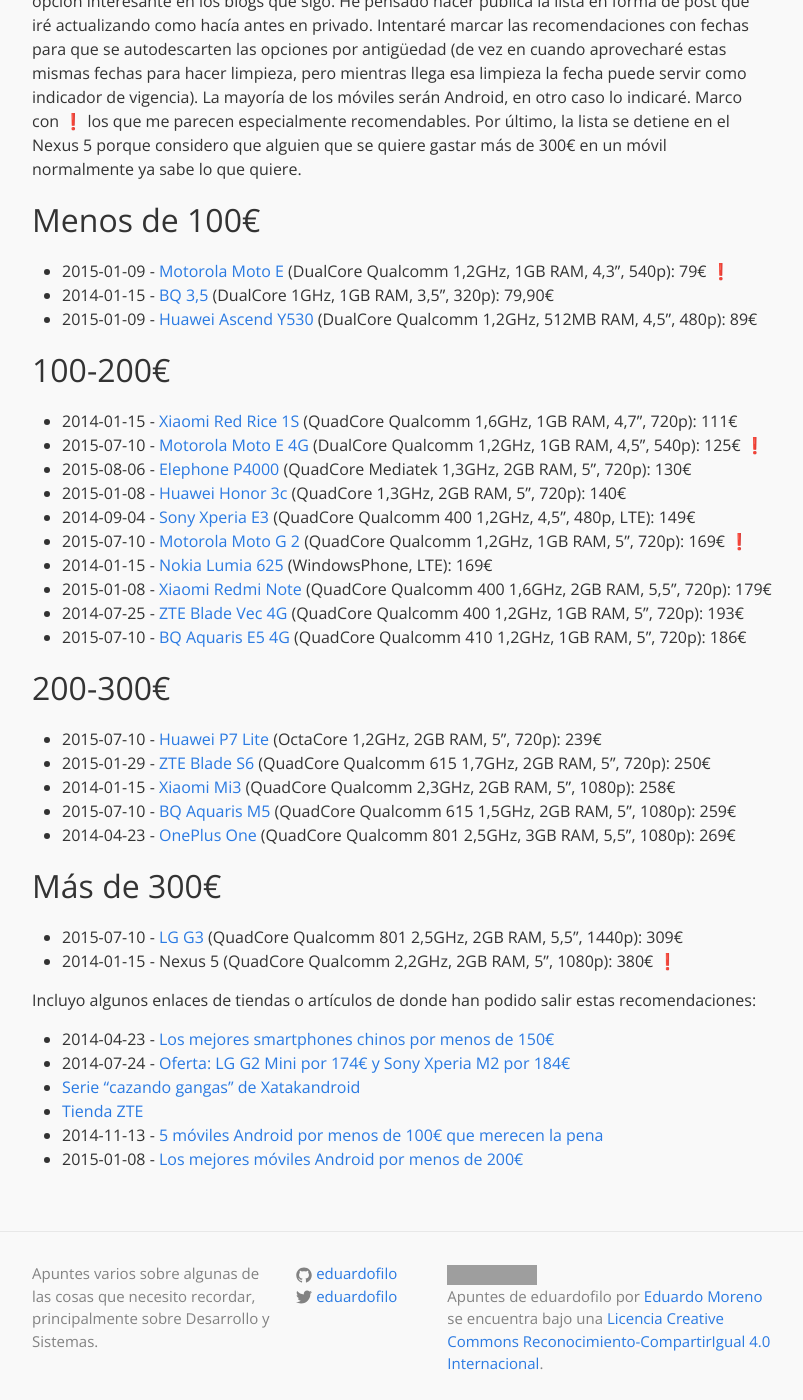
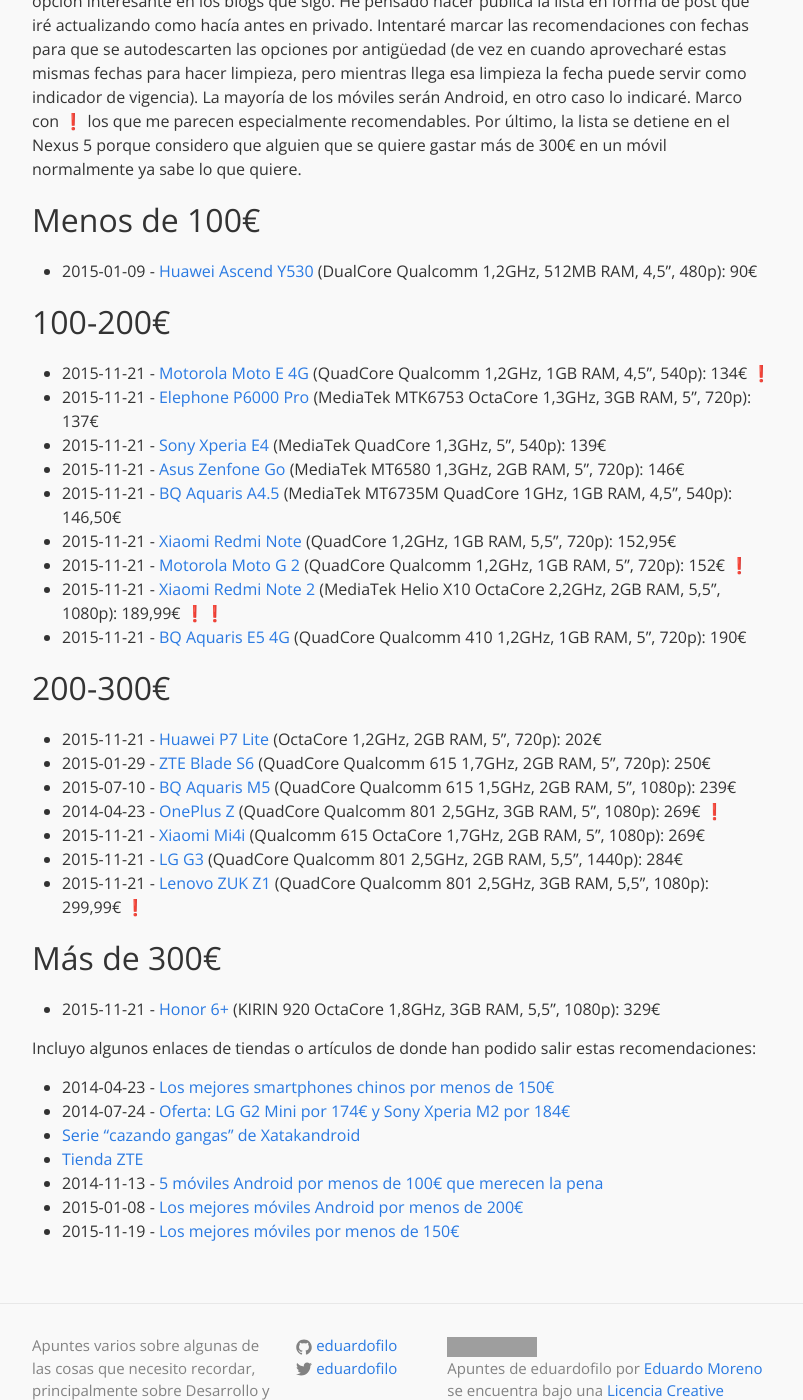
Before and after one commit to eduardofilo/eduardofilo.jekyll, a Jekyll site: the page built from _posts/2015-01-09-moviles.md, in a window 1280 px wide and 1400 px high, scrolled down 498 px. Shown: the whole window, without its empty margins (238-1041 px from the left). Built offline with Jekyll 4.4.1, drawn with Linux system fonts in a browser that asks for light colours; emoji names are drawn with the system emoji font; Markdown is read by kramdown in place of the engine named in the settings; grey boxes are pictures that could not be loaded.

Commit message:
Actualización post móviles.

```diff
--- a/_posts/2015-01-09-moviles.md
+++ b/_posts/2015-01-09-moviles.md
@@ -11,35 +11,33 @@
 
 ## Menos de 100€
 
-* 2015-01-09 - [Motorola Moto E](http://www.amazon.es/gp/product/B00KD7UZH8) (DualCore Qualcomm 1,2GHz, 1GB RAM, 4,3”, 540p): 79€ :exclamation:
-* 2014-01-15 - [BQ 3,5](http://www.bq.com/es/productos/aquaris-3-5.html) (DualCore 1GHz, 1GB RAM, 3,5”, 320p): 79,90€
-* 2015-01-09 - [Huawei Ascend Y530](http://www.amazon.es/gp/product/B00HRXA9CW) (DualCore Qualcomm 1,2GHz, 512MB RAM, 4,5”, 480p): 89€
+* 2015-01-09 - [Huawei Ascend Y530](http://www.amazon.es/gp/product/B00HRXA9CW) (DualCore Qualcomm 1,2GHz, 512MB RAM, 4,5”, 480p): 90€
 
 ## 100-200€
 
-* 2014-01-15 - [Xiaomi Red Rice 1S](http://www.aliexpress.com/item/Russian-Spainsh-support-Original-XIAOMI-Red-Rice-Hongmi-WCDMA-3G-Version-Quad-Core-MTK6589T-1-5Ghz/1479637026.html) (QuadCore Qualcomm 1,6GHz, 1GB RAM, 4,7”, 720p): 111€
-* 2015-07-10 - [Motorola Moto E 4G](http://www.amazon.es/gp/product/B00TXEG878) (DualCore Qualcomm 1,2GHz, 1GB RAM, 4,5”, 540p): 125€ :exclamation:
-* 2015-08-06 - [Elephone P4000](http://www.geekvida.es/elephone-p4000-2gb-16gb-blanco-p104306.html) (QuadCore Mediatek 1,3GHz, 2GB RAM, 5”, 720p): 130€
-* 2015-01-08 - [Huawei Honor 3c](http://www.amazon.es/gp/product/B00PK9MTXC) (QuadCore 1,3GHz, 2GB RAM, 5”, 720p): 140€
-* 2014-09-04 - [Sony Xperia E3](http://www.amazon.es/Sony-Xperia-E3-Smartphone-Quad-Core/dp/B00O7VSTHE) (QuadCore Qualcomm 400 1,2GHz, 4,5”, 480p, LTE): 149€
-* 2015-07-10 - [Motorola Moto G 2](http://www.amazon.es/gp/product/B00N7P33Y0) (QuadCore Qualcomm 1,2GHz, 1GB RAM, 5”, 720p): 169€ :exclamation:
-* 2014-01-15 - [Nokia Lumia 625](http://www.amazon.es/Nokia-Lumia-625-Smartphone-Importado/dp/B00E4KMSK2) (WindowsPhone, LTE): 169€
-* 2015-01-08 - [Xiaomi Redmi Note](http://www.amazon.es/gp/product/B00OLN4BNE) (QuadCore Qualcomm 400 1,6GHz, 2GB RAM, 5,5”, 720p): 179€
-* 2014-07-25 - [ZTE Blade Vec 4G](http://www.elandroidelibre.com/2014/07/zte-blade-vec-4g-analisis-y-experiencia-de-uso.html) (QuadCore Qualcomm 400 1,2GHz, 1GB RAM, 5”, 720p): 193€
-* 2015-07-10 - [BQ Aquaris E5 4G](http://www.amazon.es/gp/product/B00R81V22E) (QuadCore Qualcomm 410 1,2GHz, 1GB RAM, 5”, 720p): 186€
+* 2015-11-21 - [Motorola Moto E 4G](http://www.amazon.es/dp/B00TXEG878) (QuadCore Qualcomm 1,2GHz, 1GB RAM, 4,5”, 540p): 134€ :exclamation:
+* 2015-11-21 - [Elephone P6000 Pro](http://www.amazon.es/dp/B00Z9MKPMW/) (MediaTek MTK6753 OctaCore 1,3GHz, 3GB RAM, 5”, 720p): 137€
+* 2015-11-21 - [Sony Xperia E4](http://www.amazon.es/dp/B00TYPHJVU) (MediaTek QuadCore 1,3GHz, 5”, 540p): 139€
+* 2015-11-21 - [Asus Zenfone Go](http://www.amazon.es/dp/B0158G7NWI) (MediaTek MT6580 1,3GHz, 2GB RAM, 5”, 720p): 146€
+* 2015-11-21 - [BQ Aquaris A4.5](http://www.amazon.es/dp/B015KDORSM) (MediaTek MT6735M QuadCore 1GHz, 1GB RAM, 4,5”, 540p): 146,50€
+* 2015-11-21 - [Xiaomi Redmi Note](http://www.amazon.es/Xiaomi-RedMi-Note-4G-LTE/dp/B00NN4UDLG) (QuadCore 1,2GHz, 1GB RAM, 5,5”, 720p): 152,95€
+* 2015-11-21 - [Motorola Moto G 2](http://www.amazon.es/dp/B00UL1CNFS) (QuadCore Qualcomm 1,2GHz, 1GB RAM, 5”, 720p): 152€ :exclamation:
+* 2015-11-21 - [Xiaomi Redmi Note 2](http://www.geekvida.es/xiaomi-redmi-note-2-2gb-32gb-negro-p106009.html) (MediaTek Helio X10 OctaCore 2,2GHz, 2GB RAM, 5,5”, 1080p): 189,99€ :exclamation::exclamation:
+* 2015-11-21 - [BQ Aquaris E5 4G](http://www.amazon.es/gp/product/B00R81V22E) (QuadCore Qualcomm 410 1,2GHz, 1GB RAM, 5”, 720p): 190€
 
 ## 200-300€
 
-* 2015-07-10 - [Huawei P7 Lite](http://www.amazon.es/Huawei-P8-Grace-Lite-reproducción/dp/B00W1KSK86) (OctaCore 1,2GHz, 2GB RAM, 5”, 720p): 239€
+* 2015-11-21 - [Huawei P7 Lite](http://www.amazon.es/dp/B00W1KSK86) (OctaCore 1,2GHz, 2GB RAM, 5”, 720p): 202€
 * 2015-01-29 - [ZTE Blade S6](http://www.xatakandroid.com/moviles-android/zte-blade-s6-comparativa-como-se-coloca-en-la-gama-media) (QuadCore Qualcomm 615 1,7GHz, 2GB RAM, 5", 720p): 250€
-* 2014-01-15 - [Xiaomi Mi3](http://xn--xiaomiespaa-beb.com/comprar-xiaomi/xiaomi-mi3-comprar-16gb/) (QuadCore Qualcomm 2,3GHz, 2GB RAM, 5”, 1080p): 258€
-* 2015-07-10 - [BQ Aquaris M5](http://tiendas.mediamarkt.es/p/movil-bq-aquaris-m5-negro-de-16gb-con-4g-1285224) (QuadCore Qualcomm 615 1,5GHz, 2GB RAM, 5”, 1080p): 259€
-* 2014-04-23 - [OnePlus One](https://oneplus.net/es) (QuadCore Qualcomm 801 2,5GHz, 3GB RAM, 5,5”, 1080p): 269€
+* 2015-07-10 - [BQ Aquaris M5](http://tiendas.mediamarkt.es/p/movil-bq-aquaris-m5-negro-de-16gb-con-4g-1285224) (QuadCore Qualcomm 615 1,5GHz, 2GB RAM, 5”, 1080p): 239€
+* 2014-04-23 - [OnePlus Z](https://oneplus.net/es/x) (QuadCore Qualcomm 801 2,5GHz, 3GB RAM, 5”, 1080p): 269€ :exclamation:
+* 2015-11-21 - [Xiaomi Mi4i](http://www.geekvida.es/xiaomi-mi4i-mi-4i-2gb-32gb-negro-p105165.html) (Qualcomm 615 OctaCore 1,7GHz, 2GB RAM, 5”, 1080p): 269€
+* 2015-11-21 - [LG G3](http://www.amazon.es/gp/product/B00KKSKHFA) (QuadCore Qualcomm 801 2,5GHz, 2GB RAM, 5,5”, 1440p): 284€
+* 2015-11-21 - [Lenovo ZUK Z1](http://www.geekvida.es/lenovo-zuk-z1-3gb-64gb-negro-p105270.html) (QuadCore Qualcomm 801 2,5GHz, 3GB RAM, 5,5”, 1080p): 299,99€ :exclamation:
 
 ## Más de 300€
 
-* 2015-07-10 - [LG G3](http://www.amazon.es/gp/product/B00KKSKHFA) (QuadCore Qualcomm 801 2,5GHz, 2GB RAM, 5,5”, 1440p): 309€
-* 2014-01-15 - Nexus 5 (QuadCore Qualcomm 2,2GHz, 2GB RAM, 5”, 1080p): 380€ :exclamation:
+* 2015-11-21 - [Honor 6+](http://www.amazon.es/dp/B00VUYWSSM) (KIRIN 920 OctaCore 1,8GHz, 3GB RAM, 5,5”, 1080p): 329€
 
 Incluyo algunos enlaces de tiendas o artículos de donde han podido salir estas recomendaciones:
 
@@ -49,3 +47,4 @@
 * [Tienda ZTE](http://www.tienda.zte.es/)
 * 2014-11-13 - [5 móviles Android por menos de 100€ que merecen la pena](http://www.elandroidelibre.com/2014/11/5-moviles-android-por-menos-de-100e-que-merecen-la-pena.html)
 * 2015-01-08 - [Los mejores móviles Android por menos de 200€](http://www.elandroidelibre.com/2015/01/los-mejores-moviles-android-por-menos-de-200e.html)
+* 2015-11-19 - [Los mejores móviles por menos de 150€](http://www.elandroidelibre.com/2015/11/los-mejores-moviles-por-menos-de-150e.html)
```
